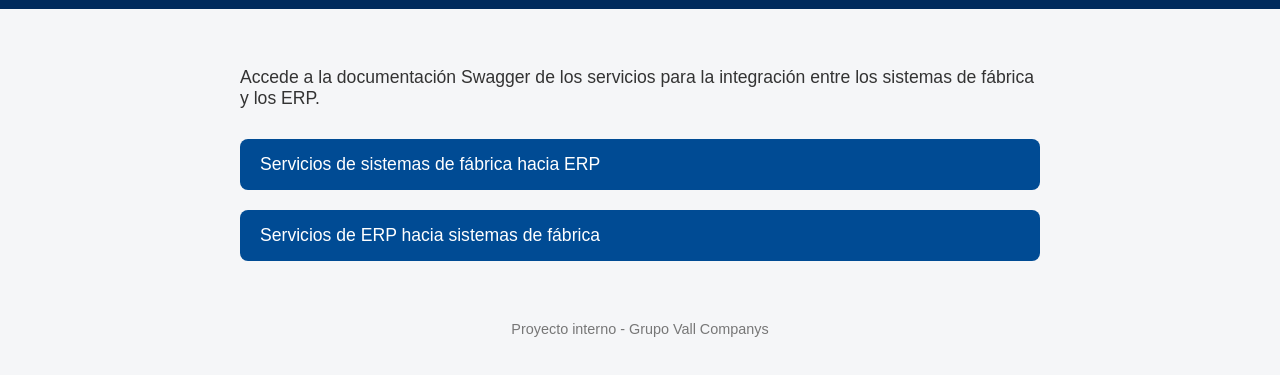
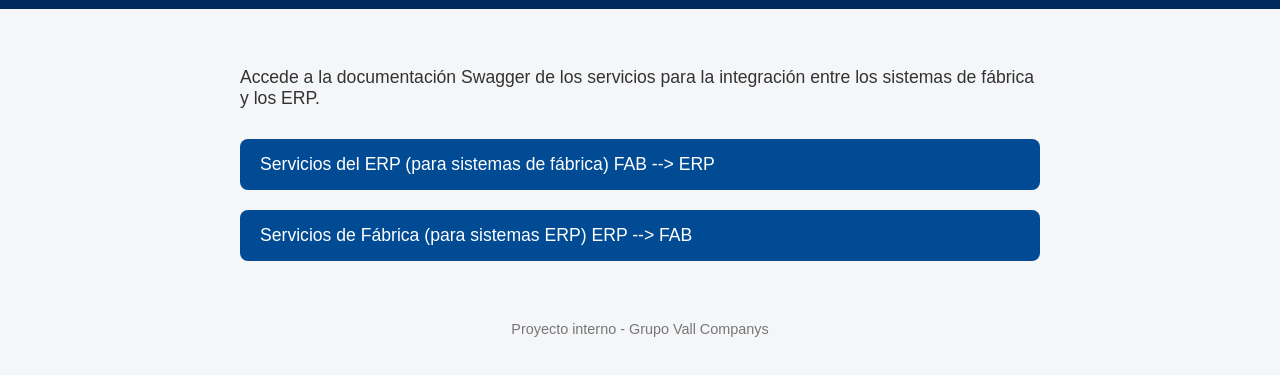
Before and after one commit to gvc-pienso/gvc-pienso.github.io, a plain HTML site: page index.html in a window 1280 px wide. Shown: the part 93-468 px from the top of the page. Drawn offline with Linux system fonts and the light colour scheme.

Commit message:
Update index.html

```diff
--- a/index.html
+++ b/index.html
@@ -67,10 +67,10 @@
     </p>
     <div class="link-box">
       <a href="/indexERP.html" target="_blank">
-        Servicios de sistemas de fábrica hacia ERP
+        Servicios del ERP (para sistemas de fábrica) FAB  --> ERP
       </a>
       <a href="/indexFAB.html" target="_blank">
-        Servicios de ERP hacia sistemas de fábrica
+        Servicios de Fábrica (para sistemas ERP) ERP --> FAB
       </a>
     </div>
   </main>
```
